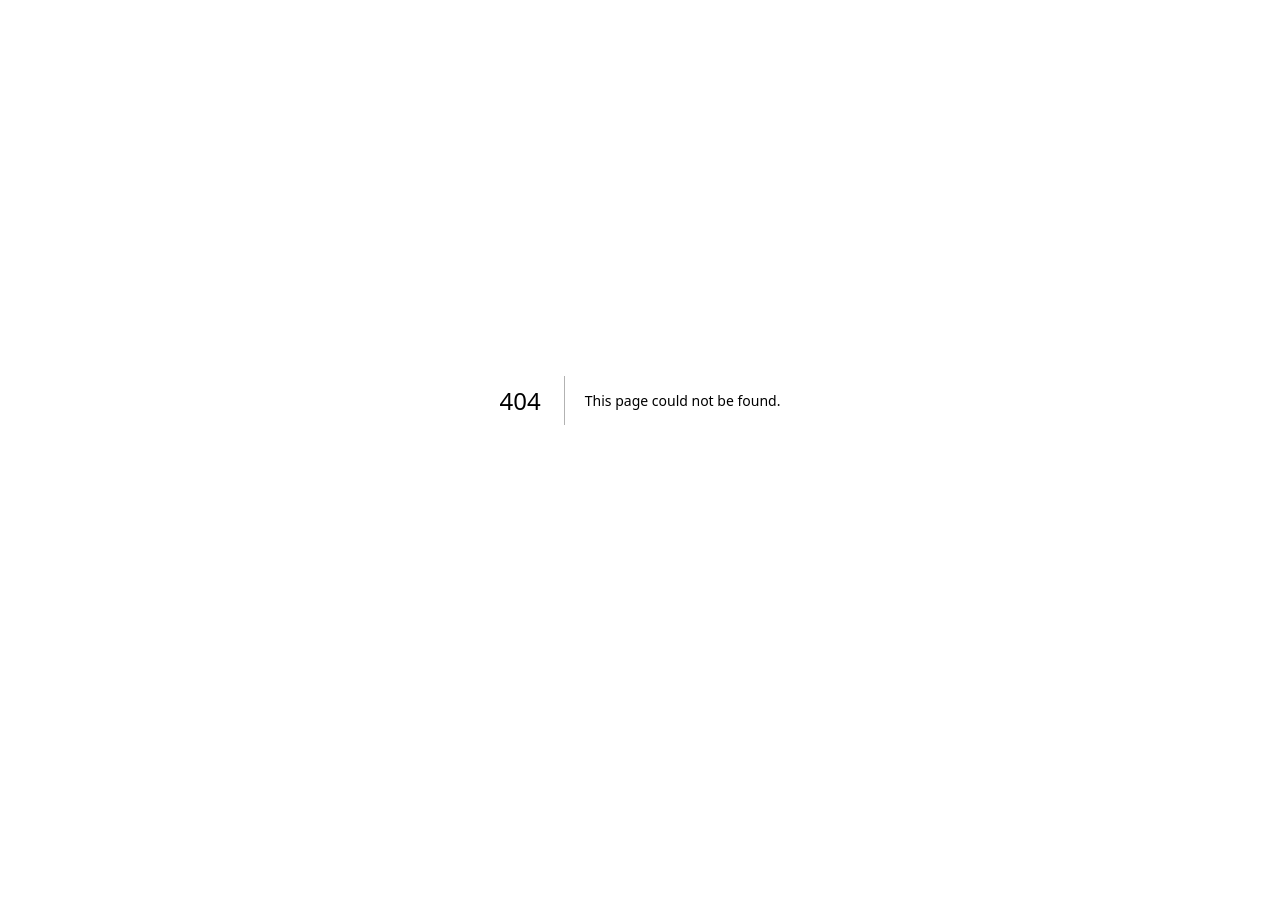
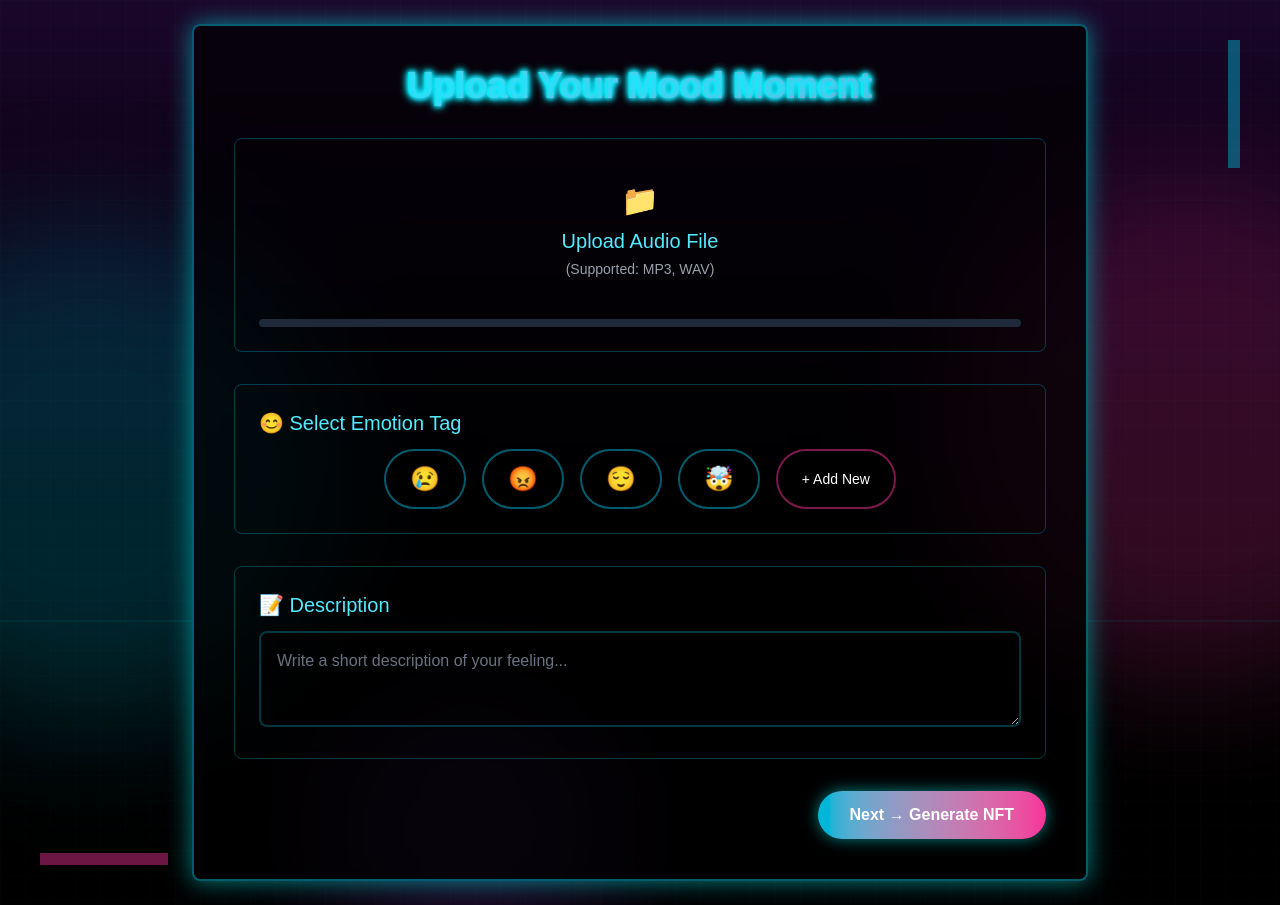
Before and after one commit to IcyConcrete/sui-moodzoo, a Next.js app in the folder frontend/: page /upload in a window 1280 px wide. Before the commit this address had no page. Before the commit the page ends 800 px from the top, so only its background shows below. Built offline with nearby package versions, Linux system fonts and the light colour scheme.

Commit message:
update - upload page

```diff
--- a/frontend/app/page.tsx
+++ b/frontend/app/page.tsx
@@ -1,4 +1,5 @@
 import Image from "next/image";
+import Link from "next/link";
 
 export default function Home() {
   return (
@@ -24,9 +25,9 @@ export default function Home() {
           <p className="text-2xl text-cyan-300 mb-10">Express Your Emotions Through Sound</p>
 
           <div className="border-t border-b border-cyan-500/30 py-10 my-10">
-            <button className="bg-gradient-to-r from-cyan-500 to-pink-500 hover:from-cyan-600 hover:to-pink-600 text-white font-bold py-5 px-10 rounded-full mb-10 shadow-[0_0_15px_rgba(0,255,255,0.7)] transition-all hover:shadow-[0_0_25px_rgba(0,255,255,0.9)] flex items-center justify-center gap-3 w-full sm:w-auto mx-auto">
+            <Link href="/upload" className="bg-gradient-to-r from-cyan-500 to-pink-500 hover:from-cyan-600 hover:to-pink-600 text-white font-bold py-5 px-10 rounded-full mb-10 shadow-[0_0_15px_rgba(0,255,255,0.7)] transition-all hover:shadow-[0_0_25px_rgba(0,255,255,0.9)] flex items-center justify-center gap-3 w-full sm:w-auto mx-auto">
               <span className="text-2xl">🎤 Start Minting Your Mood</span>
-            </button>
+            </Link>
 
             <div className="flex flex-col space-y-6 text-left max-w-xl mx-auto">
               <a href="#" className="text-xl text-cyan-300 hover:text-pink-400 transition-colors flex items-center gap-3">
--- /dev/null
+++ b/frontend/app/upload/page.tsx
@@ -0,0 +1,90 @@
+import React from 'react';
+import Link from 'next/link';
+
+export default function UploadPage() {
+  return (
+    <div className="min-h-screen bg-black text-white flex flex-col items-center justify-center p-6 relative overflow-hidden">
+      {/* Cyberpunk background elements */}
+      <div className="absolute inset-0 z-0 overflow-hidden">
+        <div className="absolute top-0 left-0 w-full h-full bg-gradient-to-b from-purple-900/30 to-black/90"></div>
+        <div className="absolute top-0 left-0 w-full h-full bg-[url('/grid.svg')] bg-repeat opacity-30"></div>
+
+        {/* Glow elements */}
+        <div className="absolute top-1/4 -left-40 w-[500px] h-[500px] rounded-full bg-cyan-500/20 blur-3xl"></div>
+        <div className="absolute bottom-1/4 -right-40 w-[500px] h-[500px] rounded-full bg-pink-500/20 blur-3xl"></div>
+        <div className="absolute top-3/4 left-1/4 w-[300px] h-[300px] rounded-full bg-purple-500/15 blur-3xl"></div>
+      </div>
+
+      {/* Main content */}
+      <div className="z-10 max-w-4xl w-full mx-auto border-2 border-cyan-500/50 rounded-lg backdrop-blur-sm bg-black/70 p-10 shadow-[0_0_25px_rgba(0,255,255,0.5)]">
+        <div className="text-center mb-8">
+          <h1 className="text-4xl font-bold mb-6 text-transparent bg-clip-text bg-gradient-to-r from-cyan-400 to-pink-500 glitch-text" data-text="Upload Your Mood Moment">
+            Upload Your Mood Moment
+          </h1>
+        </div>
+
+        <div className="space-y-8">
+          {/* Upload Audio File Section */}
+          <div className="border border-cyan-500/30 rounded-lg p-6 hover:border-cyan-400/50 transition-all">
+            <label className="flex flex-col items-center justify-center cursor-pointer">
+              <div className="flex flex-col items-center justify-center w-full">
+                <div className="flex flex-col items-center justify-center pt-5 pb-6">
+                  <span className="text-3xl mb-2">📁</span>
+                  <span className="text-xl font-medium text-cyan-300 mb-1">Upload Audio File</span>
+                  <span className="text-sm text-gray-400">(Supported: MP3, WAV)</span>
+                </div>
+                <input type="file" className="hidden" accept=".mp3,.wav" />
+                <div className="w-full h-2 bg-gray-800 rounded-full mt-4 overflow-hidden">
+                  <div className="w-0 h-full bg-gradient-to-r from-cyan-500 to-pink-500 rounded-full"></div>
+                </div>
+              </div>
+            </label>
+          </div>
+
+          {/* Emotion Tags Section */}
+          <div className="border border-cyan-500/30 rounded-lg p-6 hover:border-cyan-400/50 transition-all">
+            <div className="mb-3 text-xl font-medium text-cyan-300">😊 Select Emotion Tag</div>
+            <div className="flex flex-wrap gap-4 justify-center">
+              <button className="emotion-tag bg-black/50 hover:bg-cyan-900/30 border-2 border-cyan-500/50 rounded-full py-3 px-6 text-2xl transition-all hover:shadow-[0_0_10px_rgba(0,255,255,0.5)]">
+                😢
+              </button>
+              <button className="emotion-tag bg-black/50 hover:bg-cyan-900/30 border-2 border-cyan-500/50 rounded-full py-3 px-6 text-2xl transition-all hover:shadow-[0_0_10px_rgba(0,255,255,0.5)]">
+                😡
+              </button>
+              <button className="emotion-tag bg-black/50 hover:bg-cyan-900/30 border-2 border-cyan-500/50 rounded-full py-3 px-6 text-2xl transition-all hover:shadow-[0_0_10px_rgba(0,255,255,0.5)]">
+                😌
+              </button>
+              <button className="emotion-tag bg-black/50 hover:bg-cyan-900/30 border-2 border-cyan-500/50 rounded-full py-3 px-6 text-2xl transition-all hover:shadow-[0_0_10px_rgba(0,255,255,0.5)]">
+                🤯
+              </button>
+              <button className="emotion-tag bg-black/50 hover:bg-cyan-900/30 border-2 border-pink-500/50 rounded-full py-3 px-6 text-sm transition-all hover:shadow-[0_0_10px_rgba(255,0,255,0.5)]">
+                + Add New
+              </button>
+            </div>
+          </div>
+
+          {/* Description Section */}
+          <div className="border border-cyan-500/30 rounded-lg p-6 hover:border-cyan-400/50 transition-all">
+            <div className="mb-3 text-xl font-medium text-cyan-300">📝 Description</div>
+            <textarea
+              className="w-full h-24 bg-black/50 border-2 border-cyan-500/30 rounded-lg p-4 text-white placeholder-gray-500 focus:border-cyan-400 focus:outline-none focus:ring-1 focus:ring-cyan-500 transition-all"
+              placeholder="Write a short description of your feeling..."
+            ></textarea>
+          </div>
+
+          {/* Navigation Buttons */}
+          <div className="flex justify-end mt-8">
+            <Link href="/generate" className="bg-gradient-to-r from-cyan-500 to-pink-500 hover:from-cyan-600 hover:to-pink-600 text-white font-bold py-3 px-8 rounded-full shadow-[0_0_15px_rgba(0,255,255,0.5)] transition-all hover:shadow-[0_0_25px_rgba(0,255,255,0.7)] flex items-center gap-2">
+              <span>Next → Generate NFT</span>
+            </Link>
+          </div>
+        </div>
+      </div>
+
+      {/* Animated elements */}
+      <div className="absolute top-10 right-10 w-3 h-32 bg-cyan-500/60 animate-pulse"></div>
+      <div className="absolute bottom-10 left-10 w-32 h-3 bg-pink-500/60 animate-pulse"></div>
+      <div className="absolute left-0 w-full h-[2px] bg-cyan-500/30 animate-scan"></div>
+    </div>
+  );
+}
```
